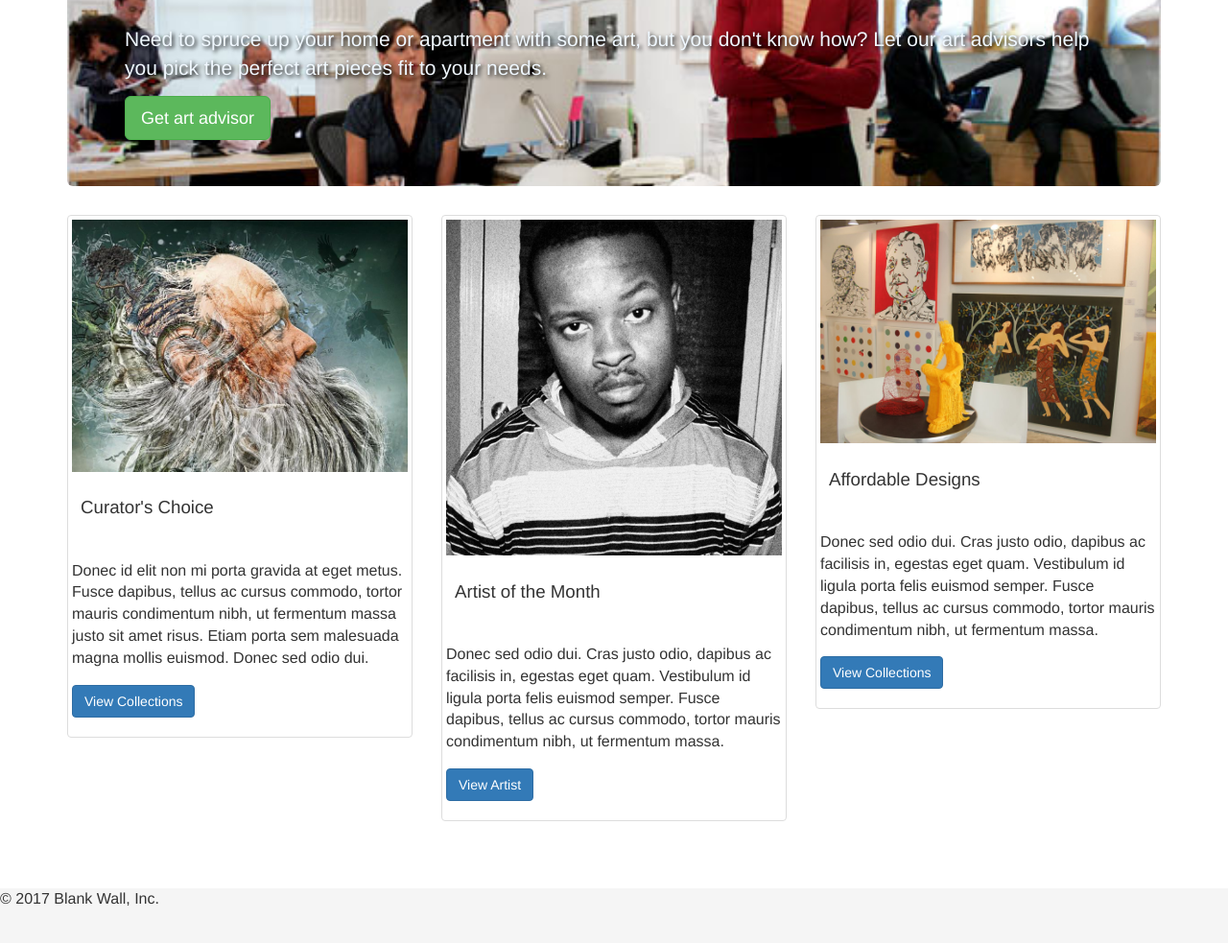
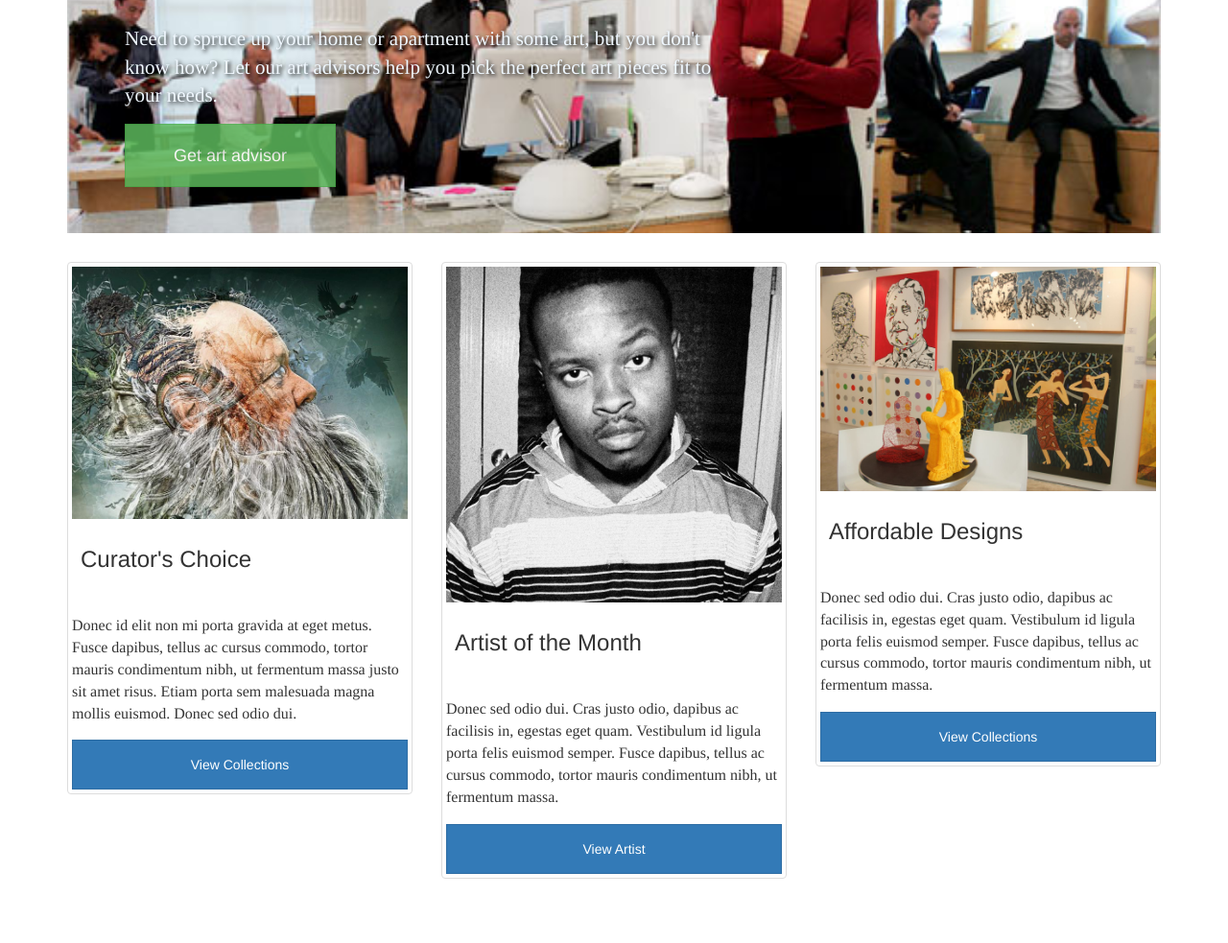
Before and after one commit to GalaxyDefender/Blank-Wall, a plain HTML site: page index.html in a window 1280 px wide. Shown: the part 292-1275 px from the top of the page at 96% size. Drawn offline with nearby package versions, Linux system fonts and the light colour scheme.

Commit message:
removed button radius borders

```diff
--- a/css/main.css
+++ b/css/main.css
@@ -102,6 +102,10 @@ textarea {
     width: 100%;
 }
 
+.container .jumbotron {
+    border-radius: 0px;
+}
+
 .jumbotron {
     background-image: url("../img/art_advisors.jpg");
     background-repeat: no-repeat;
@@ -110,8 +114,37 @@ textarea {
 
 .jumbotron h1,
 .jumbotron p {
+    font-family: "Constantia", Times, serif;
     color: aliceblue;
     text-shadow: 2px 2px 4px #000000;
+}
+
+.lead {
+    margin-right: 40%;
+}
+
+.thumbnail p {
+       font-family: "Constantia", Times, serif;
+}
+
+.btn {
+    border-radius: 0px;
+}
+
+.btn-success {
+    padding: 20px 50px;
+    opacity: 0.85;
+    transition: opacity 1s;
+}
+
+.btn-success:hover {
+    opacity: 1;
+    background-color: #5cb85c;
+}
+
+.btn-primary {
+    width: 100%;
+    padding: 15px 0px;
 }
 
 .footer {
@@ -123,14 +156,6 @@ textarea {
   height: 60px;
   background-color: #f5f5f5;
 }
-
-
-
-
-
-
-
-
 
 
 /* ==========================================================================
--- a/index.html
+++ b/index.html
@@ -30,7 +30,7 @@
       <div class="masthead">
         <div class="row">
             <div class="col-lg-6">
-                <h3 class="text-muted"><a href="#">Bank Wall</a></h3>
+                <h3 class="text-muted"><a href="#">Blank Wall</a></h3>
             </div>
             <div class="col-lg-6">
                 <div class="input-group">
@@ -67,30 +67,30 @@
             <div class="thumbnail">
                 <img src="img/curator_choice.jpg" alt="">
                 <div class="caption">
-                  <h3>Curator's Choice</h3>
+                  <h2>Curator's Choice</h2>
                 </div>
               <p>Donec id elit non mi porta gravida at eget metus. Fusce dapibus, tellus ac cursus commodo, tortor mauris condimentum nibh, ut fermentum massa justo sit amet risus. Etiam porta sem malesuada magna mollis euismod. Donec sed odio dui. </p>
-              <p><a class="btn btn-primary" href="#" role="button">View Collections</a></p>
+              <a class="btn btn-primary" href="#" role="button">View Collections</a>
             </div>
         </div>
         <div class="col-lg-4">
             <div class="thumbnail">
                 <img src="img/featured_artist.jpg" alt="">
                 <div class="caption">
-                  <h3>Artist of the Month</h3>
+                  <h2>Artist of the Month</h2>
                 </div>
               <p>Donec sed odio dui. Cras justo odio, dapibus ac facilisis in, egestas eget quam. Vestibulum id ligula porta felis euismod semper. Fusce dapibus, tellus ac cursus commodo, tortor mauris condimentum nibh, ut fermentum massa.</p>
-              <p><a class="btn btn-primary" href="#" role="button">View Artist</a></p>
+              <a class="btn btn-primary" href="#" role="button">View Artist</a>
             </div>
         </div>
         <div class="col-lg-4">
             <div class="thumbnail">
                 <img src="img/affordable_art.jpg" alt="">
                 <div class="caption">
-                  <h3>Affordable Designs</h3>
+                  <h2>Affordable Designs</h2>
                 </div>
               <p>Donec sed odio dui. Cras justo odio, dapibus ac facilisis in, egestas eget quam. Vestibulum id ligula porta felis euismod semper. Fusce dapibus, tellus ac cursus commodo, tortor mauris condimentum nibh, ut fermentum massa.</p>
-              <p><a class="btn btn-primary" href="#" role="button">View Collections</a></p>
+              <a class="btn btn-primary" href="#" role="button">View Collections</a>
             </div>
         </div>
       </div>
```
